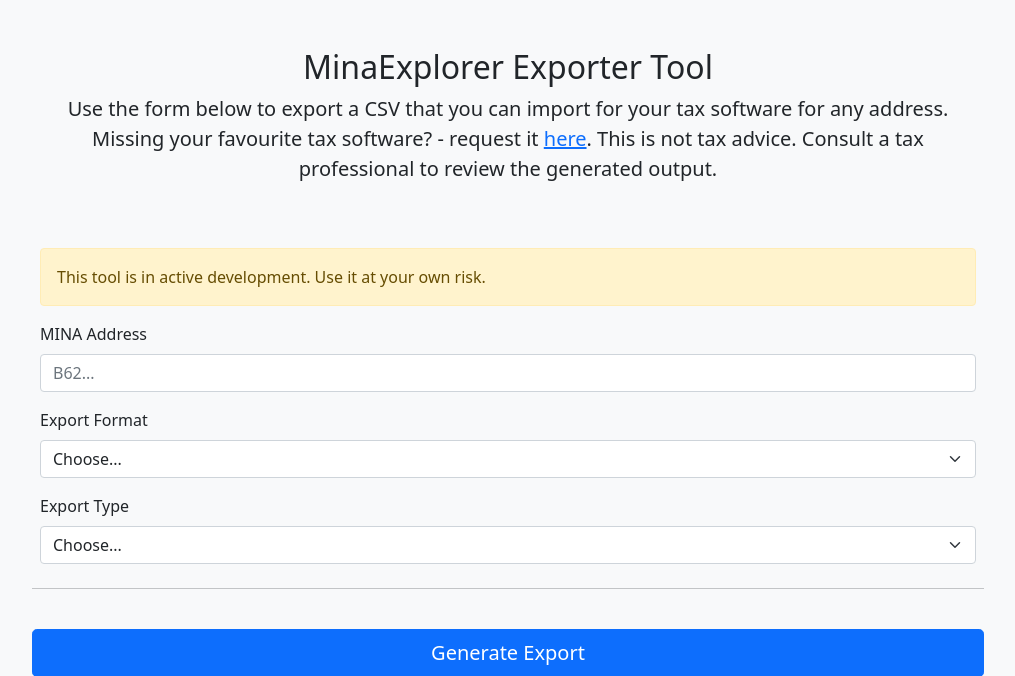
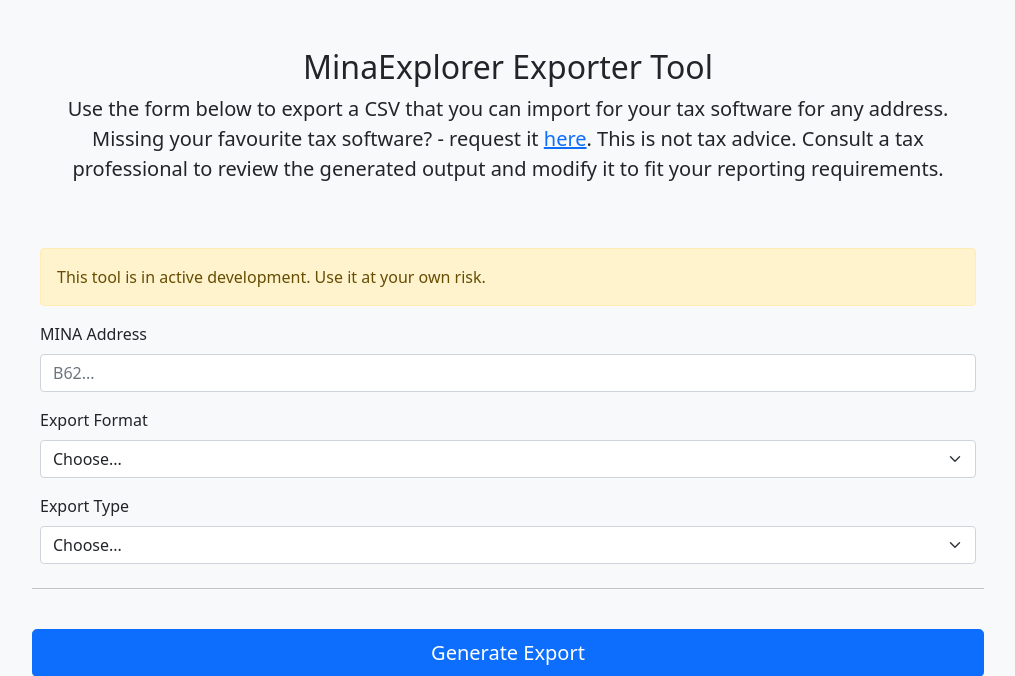
Before and after one commit to garethtdavies/mina-taxes, a Flask app: page / in a window 1280 px wide. Shown: the top 676 px of the page, without its empty margins (132-1147 px from the left). Run offline with Flask 2, Linux system fonts and the light colour scheme.

Commit message:
Export language

```diff
--- a/app/templates/home.html
+++ b/app/templates/home.html
@@ -24,7 +24,8 @@
         <h2>MinaExplorer Exporter Tool</h2>
         <p class="lead">Use the form below to export a CSV that you can import for your tax software for any address.
           Missing your favourite tax software? - request it <a href="https://feedback.minaexplorer.com/">here</a>. This
-          is not tax advice. Consult a tax professional to review the generated output.
+          is not tax advice. Consult a tax professional to review the generated output and modify it to fit your
+          reporting requirements.
         </p>
       </div>
 
```
